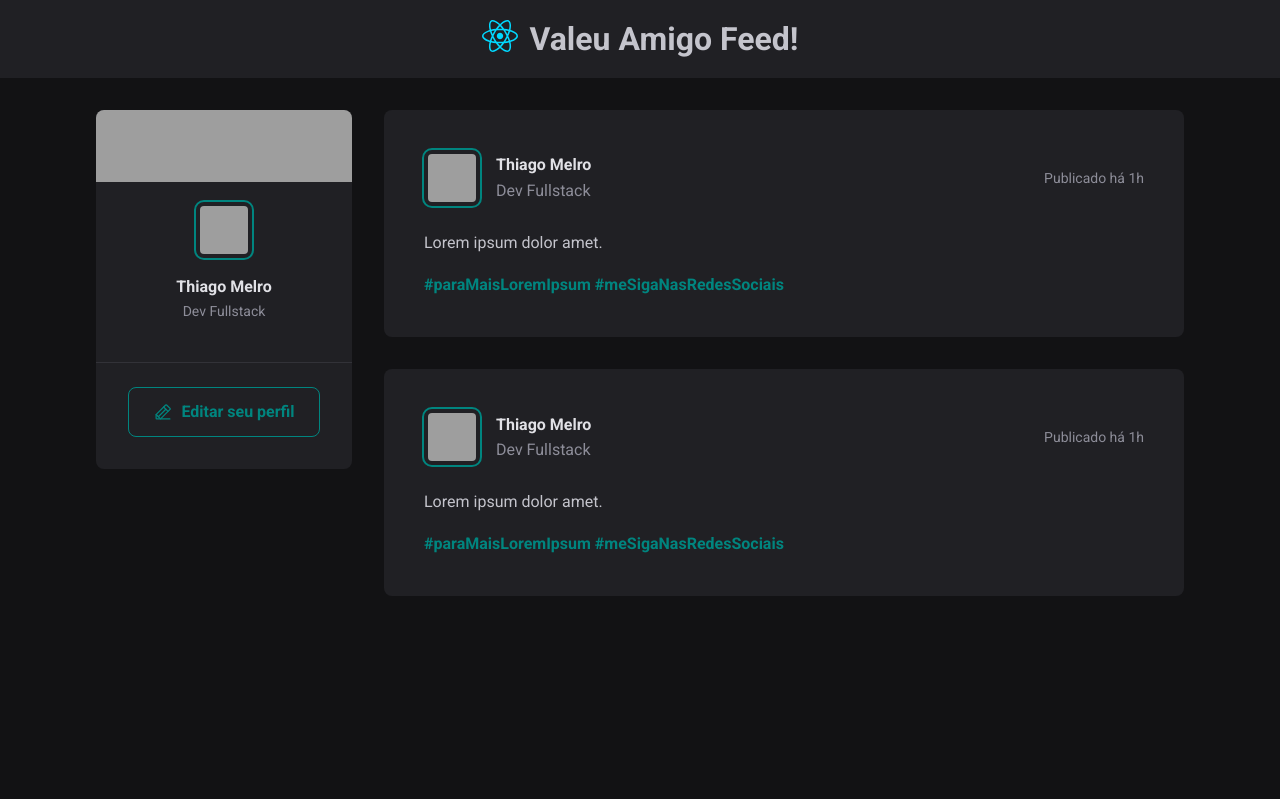
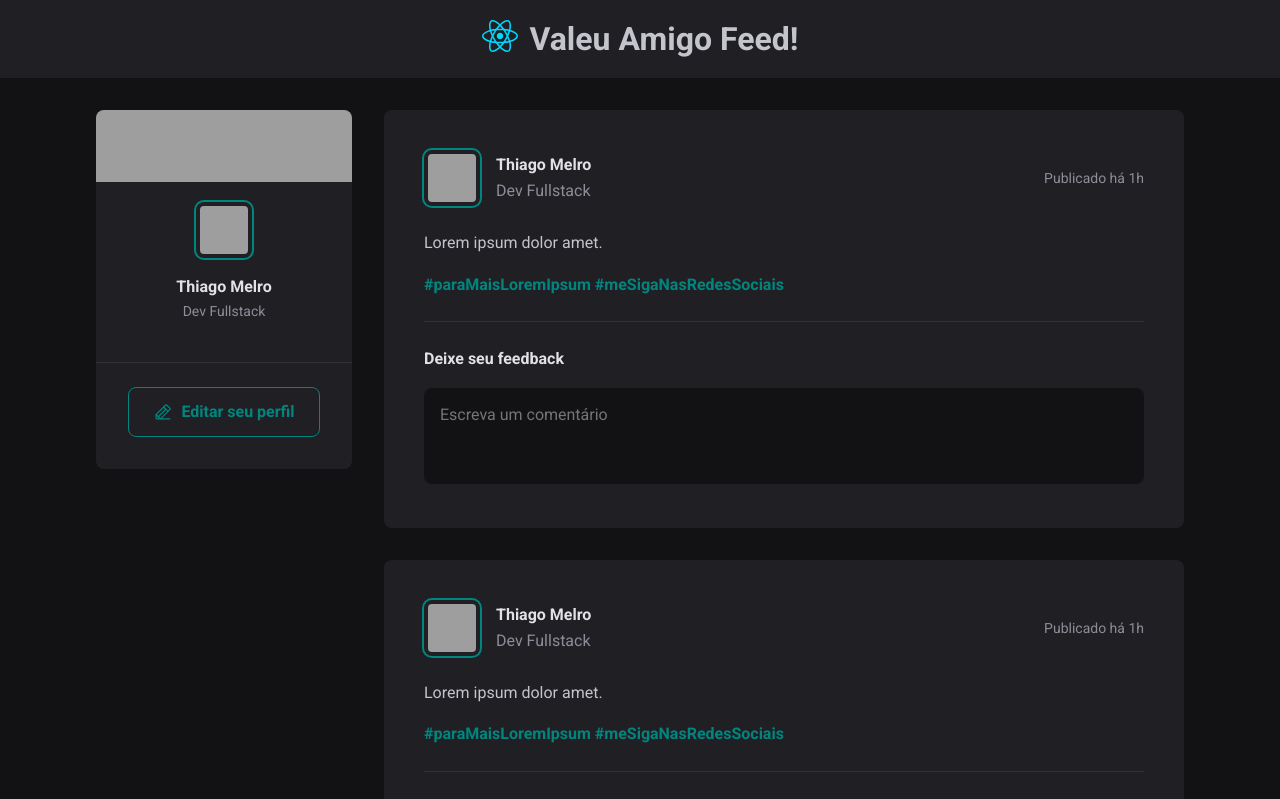
Before and after one commit to melrothiago/01-fundamentos-reactjs, a React (Vite) app: page / in a window 1280 px wide. Shown: the top 799 px of the page. Built offline with nearby package versions, Linux system fonts and the light colour scheme; grey boxes are pictures that could not be loaded.

Commit message:
comment box with focus added

```diff
--- a/src/components/Post.jsx
+++ b/src/components/Post.jsx
@@ -25,6 +25,17 @@
                     <a href=''>#meSigaNasRedesSociais</a>
                     </p>
                 </div>
+                <form className={styles.commentForm}>
+                    <strong>Deixe seu feedback</strong>
+
+                    <textarea
+                        placeholder='Escreva um comentário'
+                    />
+
+                    <footer>
+                        <button type='submit'>Publicar</button>
+                    </footer>
+                </form>
         </article>
     )
 }
--- a/src/components/Post.module.css
+++ b/src/components/Post.module.css
@@ -67,3 +67,56 @@
     outline: 2px solid var(--green-500);
 
 }
+
+.commentForm {
+    width: 100%;
+    margin-top: 1.5rem;
+    padding-top: 1.5rem;
+    border-top: 1px solid var(--gray-600);
+}
+
+.commentForm footer {
+    display: none;
+
+}
+
+.commentForm:focus-within footer {
+    display: flex;
+}
+
+
+.commentForm > strong {
+    line-height: 1.6;
+    color: var(--gray-100);
+}
+
+.commentForm textarea{
+    width: 100%;
+    background: var(--gray-900);
+    border: 0;
+    resize: none;
+    height: 6rem;
+    padding: 1rem;
+    border-radius: 8px;
+    color: var(--gray-100);
+    line-height: 1.4;
+    margin-top: 1rem;
+}
+
+.commentForm button[type=submit] {
+    padding: 1rem 1.5rem;
+    margin-top: 1rem;
+    border-radius: 8px;
+    border: 0;
+    background: var(--green-500);
+    color: var(--white);
+    font-weight: bold;
+    cursor: pointer;
+
+    transition: background-color 0.1s;
+}
+
+.commentForm button[type=submit]:hover {
+    background: var(--green-300);
+
+}
--- a/src/global.css
+++ b/src/global.css
@@ -12,6 +12,11 @@
     --green-300: #00B37E;
     --green-500: #00857f;
 
+}
+
+:focus {
+    outline: transparent;
+    box-shadow: 0 0 0 2px var(--green-500);
 }
 
 * {
```
